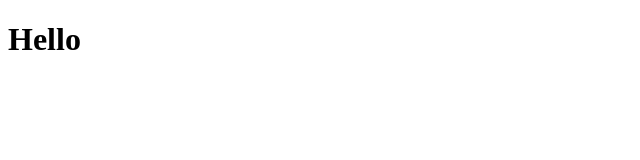
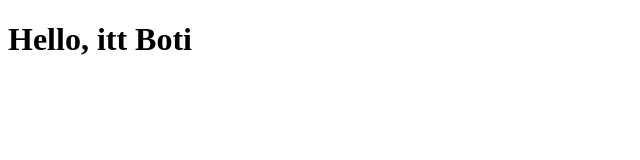
Before and after one commit to IzabellaKrisztina/Gyakorlas, a plain HTML site: page index.html in a window 1280 px wide. Shown: the whole page, without its empty margins (0-640 px from the left). Drawn offline with Linux system fonts and the light colour scheme.

Commit message:
boti branche >:D

```diff
--- a/index.html
+++ b/index.html
@@ -7,6 +7,6 @@
     <title>Vlm kep</title>
 </head>
 <body>
-    <div><h1>Hello </h1></div>
+    <div><h1>Hello, itt Boti</h1></div>
 </body>
 </html>
```
